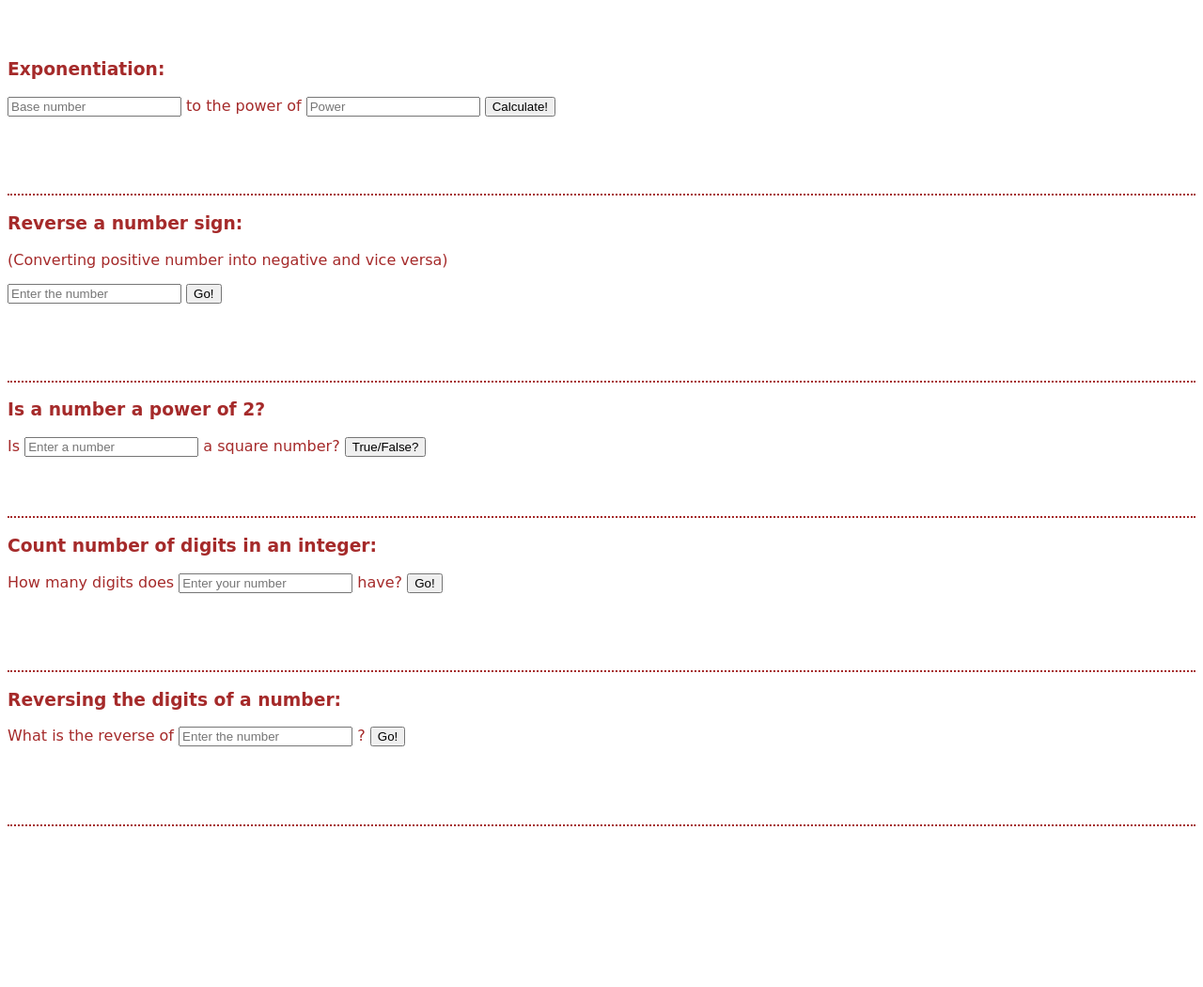
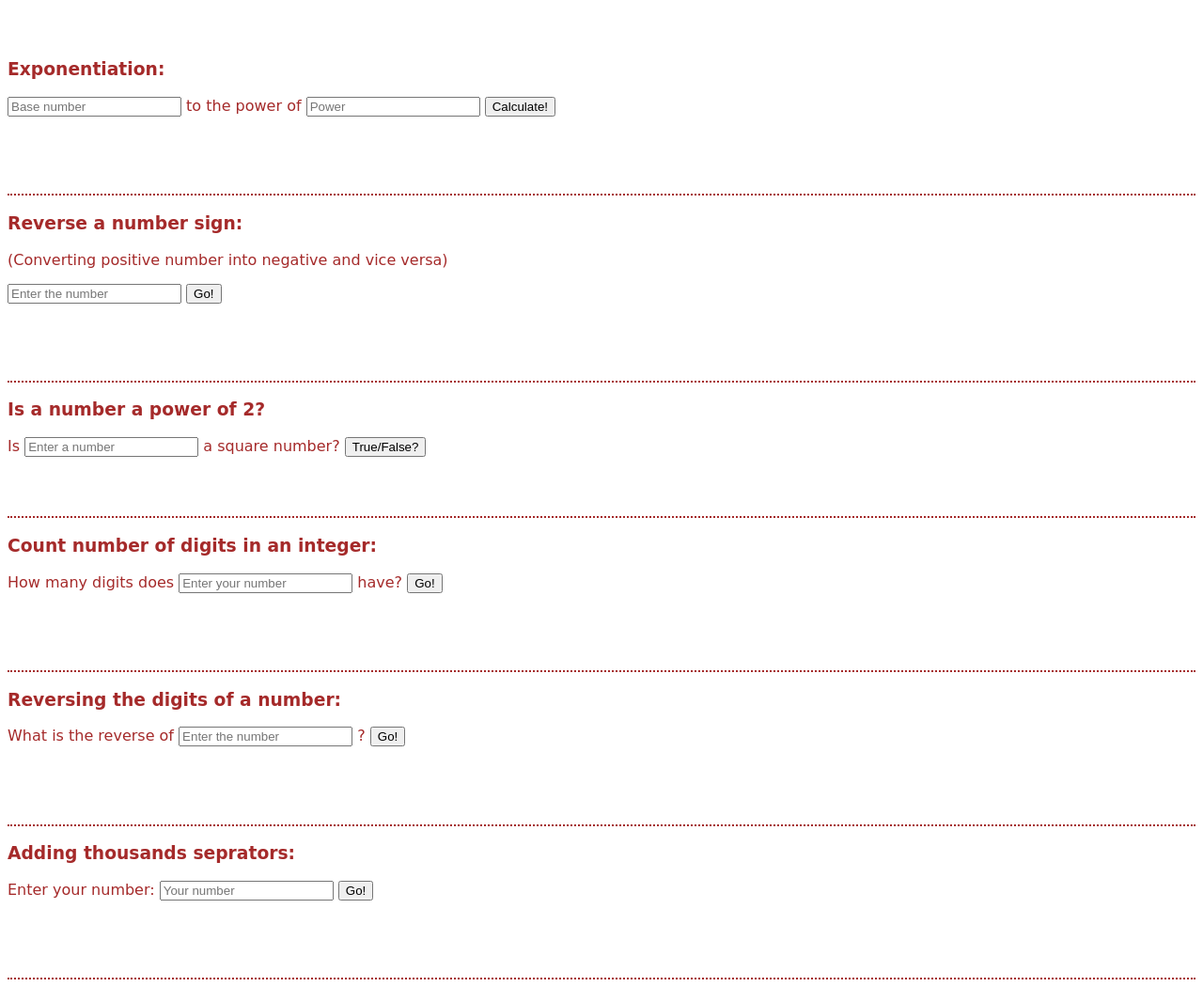
Before and after one commit to Parissa-Parsania/me-parissa, a plain HTML site: page Mainpage/Math/math.html in a window 1280 px wide. Shown: the whole page at 94% size. Before the commit the page ends 887 px from the top, so only its background shows below. Drawn offline with Linux system fonts and the light colour scheme.

Commit message:
thousands-seprator

```diff
--- a/Mainpage/Math/math.html
+++ b/Mainpage/Math/math.html
@@ -43,6 +43,14 @@
             <span>?</span>
             <button onclick="reversingNumber()">Go!</button><br><br>
             <span id="reversedNumber"></span>
+        </div>
+        <div class="box" id="thousandSeprator">
+            <h3>Adding thousands seprators:</h3>
+            <span>Enter your number:</span>
+            <input type="number" placeholder="Your number" id="toSepratethousands">
+            <button onclick="addingThousandsSeprator()">Go!</button><br><br>
+            <span id="finalResult"></span>
+
         </div>
     </div>
 </body>
@@ -124,4 +132,21 @@
         }
         document.getElementById("reversedNumber").innerHTML = "The result is " + Result;
     }
+
+    function addingThousandsSeprator() {
+        var x = document.getElementById("toSepratethousands").value;
+        var result = "";
+        var counter = 0;
+        for (i = (x.length - 1); i >= 0; i--) {
+            counter++;
+            if (counter == 3 && i !== 0) {
+                result = "," + x[i] + result;
+                counter = 0;
+            } else {
+                result = x[i] + result;
+            }
+        }
+        document.getElementById("finalResult").innerHTML = "The result is " + result;
+
+    }
 </script>
```
